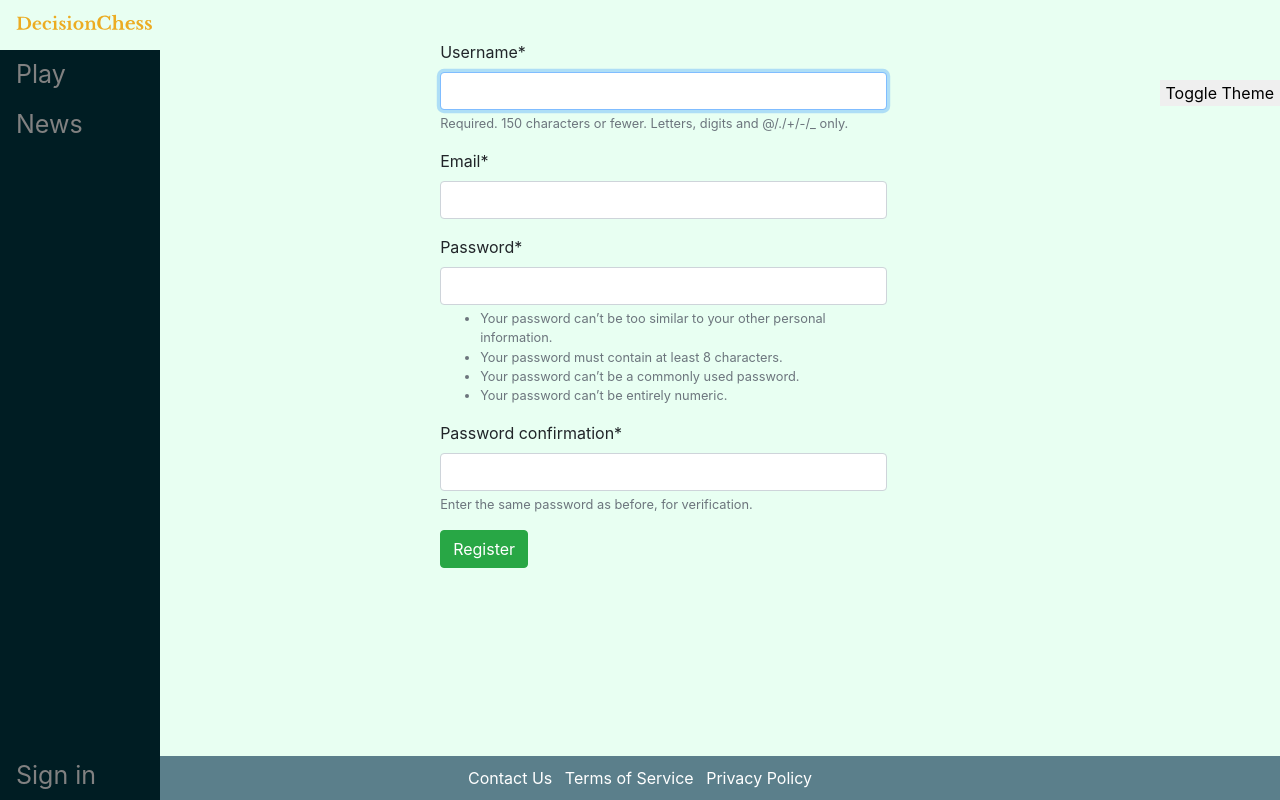
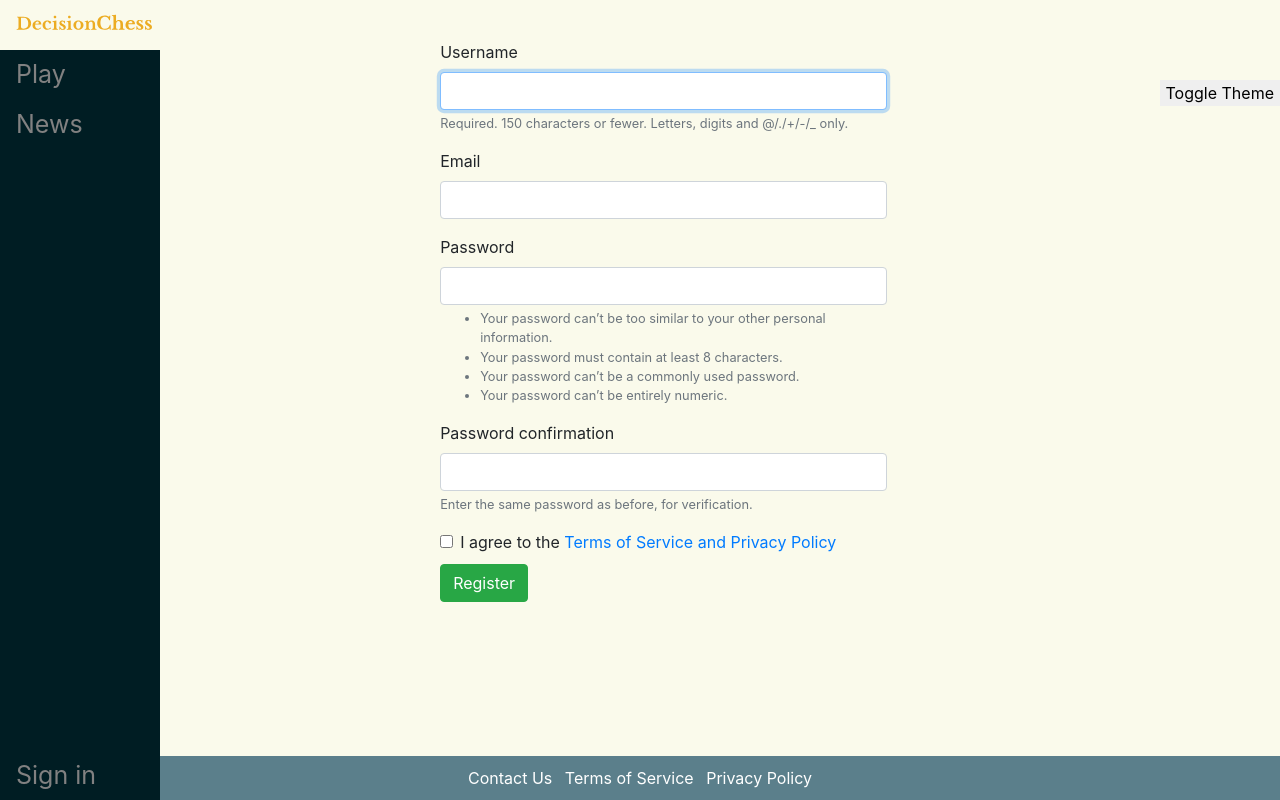
Before and after one commit to kjrelations/joint-decision-chess, a Django app: page /register/ in a window 1280 px wide. Run offline with Django 4.2, Linux system fonts and the light colour scheme; some libraries are stand-ins or nearby versions.

Commit message:
registration modal
- background color to yellow

```diff
--- a/decisionchess/main/static/main/css/site_themes/light_theme.css
+++ b/decisionchess/main/static/main/css/site_themes/light_theme.css
@@ -3,7 +3,7 @@
     --title-text: #e4a03a;
     /* Base Overlay */
     --body-text: #212529;
-    --body-background: #E8FFF2;
+    --body-background: #FAFAEB;
     --block-text: white;
     --block-background: #435e67;
     --form-control-text: #495057;
--- a/decisionchess/main/templates/main/privacy.html
+++ b/decisionchess/main/templates/main/privacy.html
@@ -14,7 +14,6 @@ Privacy Policy
 <div id="content", name="content", class="content">
     <div class="row justify-content-center" style="max-width: 100%;"> <!-- max width necessary for no horizontal scrolling -->
         <div class="col-9 col-md-5">
-            <p><strong>Privacy Policy</strong></p>
             {% include "./privacy_policy/privacy_october_4.html" %}
         </div>
     </div>
--- a/decisionchess/main/templates/main/privacy_policy/privacy_october_4.html
+++ b/decisionchess/main/templates/main/privacy_policy/privacy_october_4.html
@@ -1,3 +1,4 @@
+<p><strong>Privacy Policy</strong></p>
 <p>Our Privacy Policy was last updated on October 4, 2023.</p>
 <p>This Privacy Policy describes Our policies and procedures on the collection, use and disclosure of Your information when You use the Service and tells You about Your privacy rights and how the law protects You.</p>
 <p>We use Your Personal data to provide and improve the Service. By using the Service, You agree to the collection and use of information in accordance with this Privacy Policy. This Privacy Policy was generated by <a href="https://www.termsfeed.com/blog/sample-pipeda-privacy-policy-template/">TermsFeed PIPEDA Privacy Policy Template</a>.</p>
--- a/decisionchess/register/forms.py
+++ b/decisionchess/register/forms.py
@@ -7,10 +7,14 @@ from main.models import User
 
 class RegisterForm(UserCreationForm):
     email = forms.EmailField()
+    agree_to_terms = forms.BooleanField(
+        required=True,
+        initial=False,
+    )
 
     class Meta:
         model = User
-        fields = ["username", "email", "password1", "password2"]
+        fields = ["username", "email", "password1", "password2", "agree_to_terms"]
 
 class ResendActivationEmailForm(forms.Form):
     email = forms.EmailField(label='Email Address')
--- a/decisionchess/register/templates/register/register.html
+++ b/decisionchess/register/templates/register/register.html
@@ -1,6 +1,20 @@
 {% extends "main/base.html" %}
 
 {% block style %}
+<style>
+    .nav-link {
+        color: #0056b3;
+    }
+    .nav-link:hover {
+        color: #007bff;
+    }
+    .nav-link.active {
+        color: var(--homebutton-decision);
+    }
+    .asteriskField {
+        display: none;
+    }
+</style>
 {% endblock %}
 
 {% block title %}
@@ -16,11 +30,67 @@ Create an Account
             <div class="col-10 col-md-5">
                 <form method="POST" class="form-group">
                     {% csrf_token %}
-                    {{form|crispy}}
+                    {{ form.username|as_crispy_field }}
+                    {{ form.email|as_crispy_field }}
+                    {{ form.password1|as_crispy_field }}
+                    {{ form.password2|as_crispy_field }}
+                    <div class="form-check" style="margin-bottom: 10px;">
+                        <input class="form-check-input" type="checkbox" id="id_agree_to_terms" name="{{ form.agree_to_terms.name }}" required>
+                        <label class="form-check-label" for="id_agree_to_terms">
+                            I agree to the
+                            <a href="#" data-toggle="modal" data-target="#termsPrivacyModal">Terms of Service and Privacy Policy</a>
+                        </label>
+                    </div>
                     <button type="submit" class="btn btn-success">Register</button>
                 </form>
             </div>
         </div>
     </div>
 </div>
+
+<div class="modal fade" id="termsPrivacyModal" tabindex="-1" role="dialog" aria-labelledby="termsPrivacyModalLabel" aria-hidden="true">
+    <div class="modal-dialog modal-lg modal-dialog-scrollable" role="document">
+        <div class="modal-content">
+            <div class="modal-header">
+                <ul id="modalTabs" class="nav">
+                    <li class="nav-item">
+                        <a class="nav-link active" id="termsTab" data-toggle="tab" href="#termsContent">
+                            <h5 class="modal-title">Terms of Service</h5>
+                        </a>
+                    </li>
+                    <li class="nav-item">
+                        <a class="nav-link" id="privacyTab" data-toggle="tab" href="#privacyContent">
+                            <h5 class="modal-title" >Privacy Policy</h5>
+                        </a>
+                    </li>
+                </ul>
+                <button type="button" class="close" data-dismiss="modal" aria-label="Close">
+                    <span aria-hidden="true">&times;</span>
+                </button>
+            </div>
+            <div class="modal-body">
+                <div class="tab-content">
+                    <div class="tab-pane fade show active" id="termsContent">
+                        {% include "main/terms/terms_october_4.html" %}
+                    </div>
+                    <div class="tab-pane fade" id="privacyContent">
+                        {% include "main/privacy_policy/privacy_october_4.html" %}
+                    </div>
+                </div>
+            </div>
+            <div class="modal-footer">
+                <button type="button" class="btn btn-secondary" data-dismiss="modal">Close</button>
+            </div>
+        </div>
+    </div>
+</div>
+
+<script>
+    $(document).ready(function(){
+        $('#modalTabs a').on('click', function (e) {
+            $('.modal-body').scrollTop(0);
+        });
+    });
+</script>
+
 {% endblock %}
```
